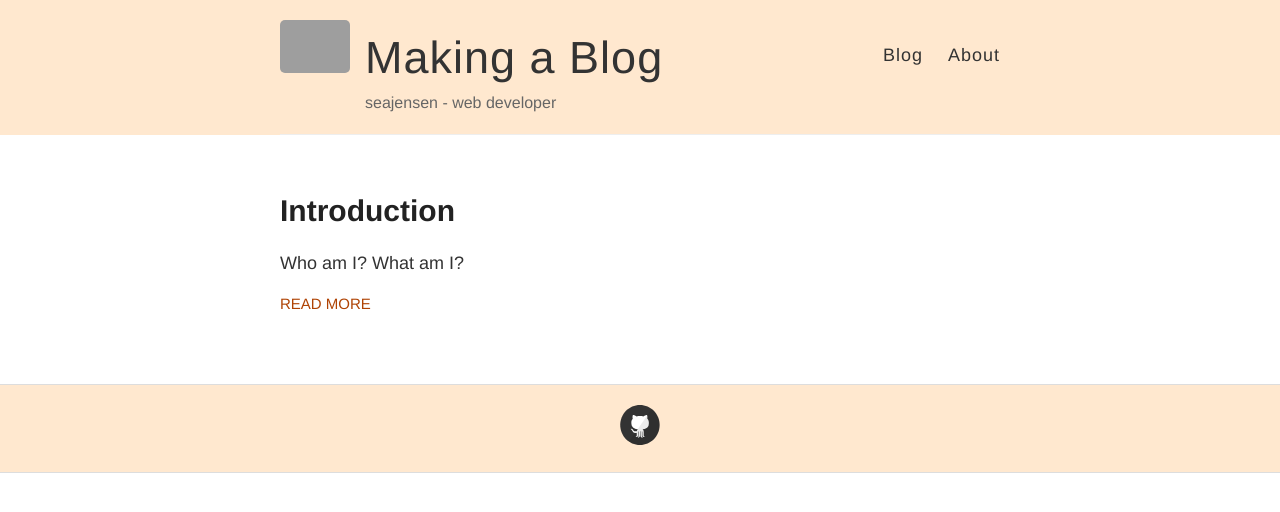
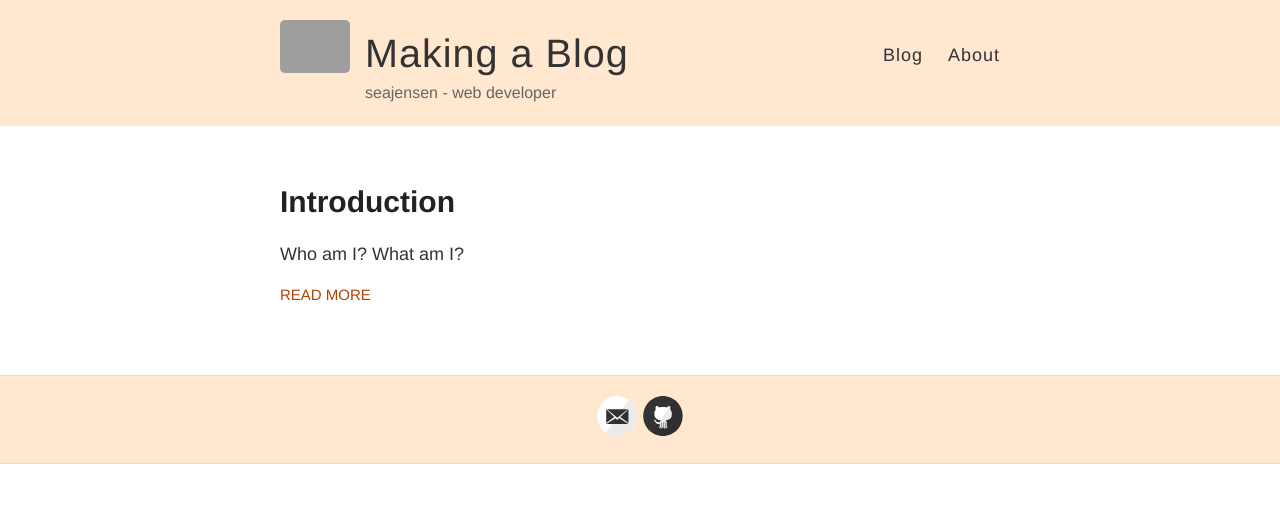
Before and after one commit to sabejensen/seajensen.github.io, a Jekyll site: the page built from index.html, in a window 1280 px wide. Shown: the top 512 px of the page. Built offline with Jekyll 4.4.1, drawn with Linux system fonts in a browser that asks for light colours; grey boxes are pictures that could not be loaded.

```diff
--- a/_config.yml
+++ b/_config.yml
@@ -18,7 +18,7 @@ avatar: https://i.ibb.co/gSQbJ2n/4f6466e7227bb4893222cb8e63549589.jpg
 # Includes an icon in the footer for each username you enter
 footer-links:
   dribbble:
-  email:
+  email: seajensen@gmail.com
   facebook:
   flickr:
   github: seajensen
--- a/_layouts/default.html
+++ b/_layouts/default.html
@@ -22,7 +22,7 @@
           <a href="{{ site.baseurl }}/" class="site-avatar"><img src="{{ site.avatar }}" /></a>
 
           <div class="site-info">
-            <h1 class="site-name" style="font-size: 2.5em"><a href="{{ site.baseurl }}/">{{ site.name }}</a></h1>
+            <h1 class="site-name" style="font-size: 2.2em"><a href="{{ site.baseurl }}/">{{ site.name }}</a></h1>
             <p class="site-description">{{ site.description }}</p>
           </div>
 
```
